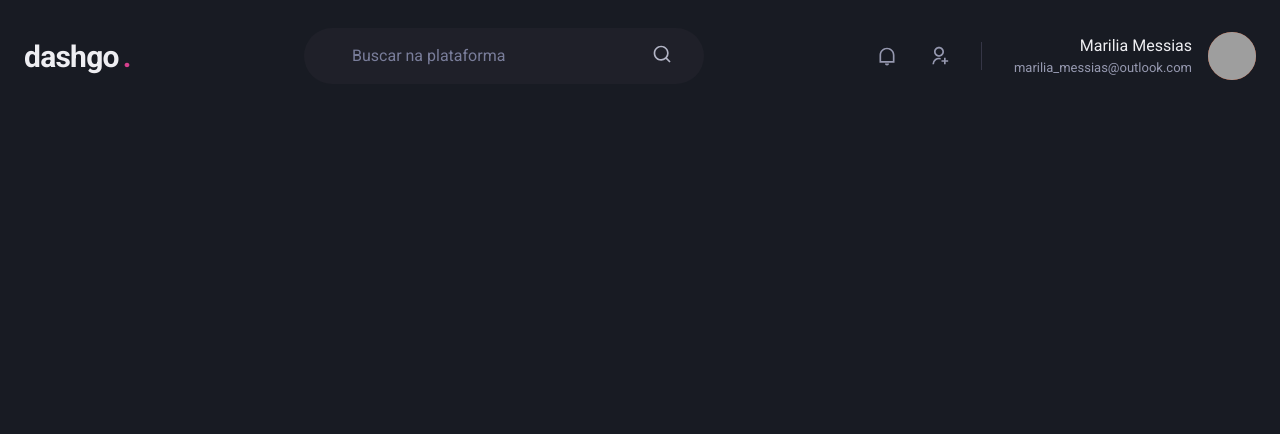
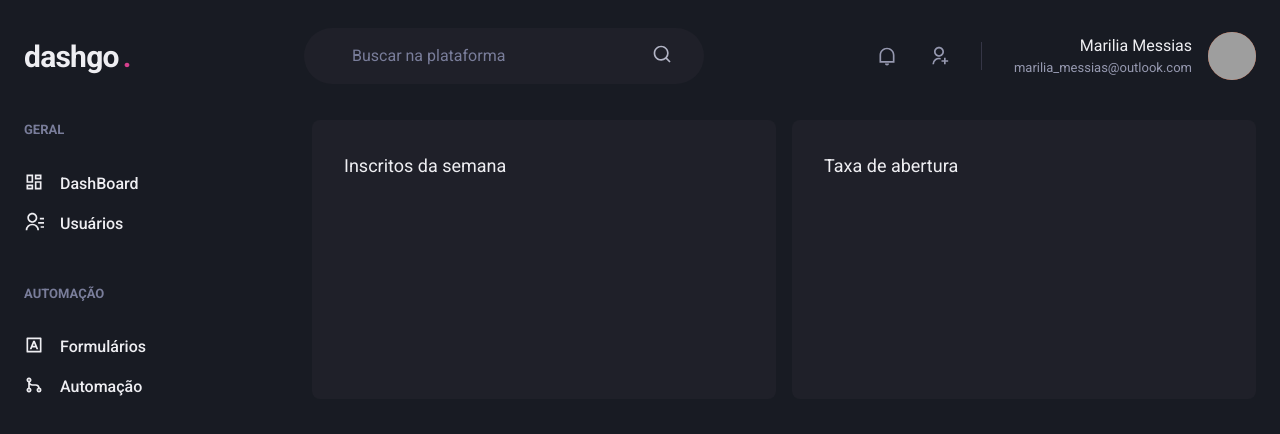
Before and after one commit to mariliamessias/ignite-dashgo, a Next.js app: page /dashboard in a window 1280 px wide. Shown: the top 434 px of the page. Built offline with nearby package versions, Linux system fonts and the light colour scheme; grey boxes are pictures that could not be loaded.

Commit message:
create sidebar

```diff
--- /dev/null
+++ b/src/components/Sidebar.tsx
@@ -0,0 +1,37 @@
+import { Box, Stack, Text, Link, Icon } from "@chakra-ui/react";
+import { RiContactsLine, RiDashboardLine, RiGitMergeLine, RiInputMethodLine } from "react-icons/ri";
+
+export function Sidebar(){
+    return(
+        <Box as="aside" w="64" mr="8">
+            <Stack spacing="12" align="flex-start">
+                <Box>
+                    <Text fontWeight="bold" color="gray.400" fontSize="small">GERAL</Text>
+                    <Stack spacing="4" mt="8" align="stretch">
+                        <Link display="flex" align="center">
+                            <Icon as={RiDashboardLine} fontSize="20"/>
+                            <Text ml="4" fontWeight="medium">DashBoard</Text>
+                        </Link>
+                        <Link display="flex" align="center">
+                            <Icon as={RiContactsLine} fontSize="20"/>
+                            <Text ml="4" fontWeight="medium">Usuários</Text>
+                        </Link>
+                    </Stack>
+                </Box>
+                <Box>
+                    <Text fontWeight="bold" color="gray.400" fontSize="small">AUTOMAÇÃO</Text>
+                    <Stack spacing="4" mt="8" align="stretch">
+                        <Link display="flex" align="center">
+                            <Icon as={RiInputMethodLine} fontSize="20"/>
+                            <Text ml="4" fontWeight="medium">Formulários</Text>
+                        </Link>
+                        <Link display="flex" align="center">
+                            <Icon as={RiGitMergeLine} fontSize="20"/>
+                            <Text ml="4" fontWeight="medium">Automação</Text>
+                        </Link>
+                    </Stack>
+                </Box>
+            </Stack>
+        </Box>
+    )
+}
--- a/src/pages/dashboard.tsx
+++ b/src/pages/dashboard.tsx
@@ -1,7 +1,26 @@
+import { Box, Flex, SimpleGrid, Text } from "@chakra-ui/react";
 import { Header } from "../components/Header";
+import { Sidebar } from "../components/Sidebar";
 
-export default function DashBoard(){
-    return(
-       <Header/>
-    )
+export default function DashBoard() {
+  return (
+    <Flex direction="column" h="100vh">
+      <Header />
+      <Flex width="100%" my="6" maxWidth={1480} mx="auto" px="6">
+        <Sidebar />
+        <SimpleGrid flex="1" gap="4" minChildWidth="320px" align="flex-start">
+          <Box p="8" bg="gray.800" borderRadius={8}>
+            <Text fontSize="lg" mb="4">
+              Inscritos da semana
+            </Text>
+          </Box>
+          <Box p="8" bg="gray.800" borderRadius={8}>
+            <Text fontSize="lg" mb="4">
+              Taxa de abertura
+            </Text>
+          </Box>
+        </SimpleGrid>
+      </Flex>
+    </Flex>
+  );
 }
```
